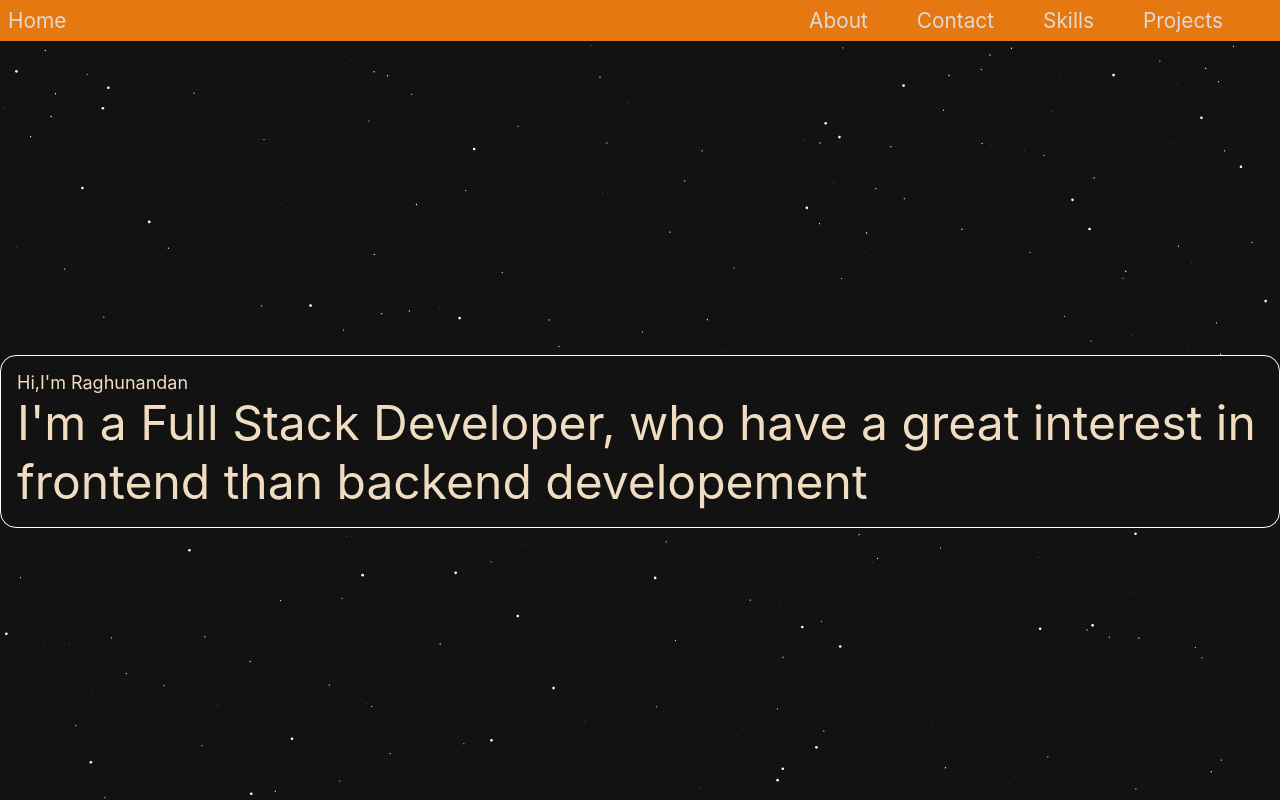
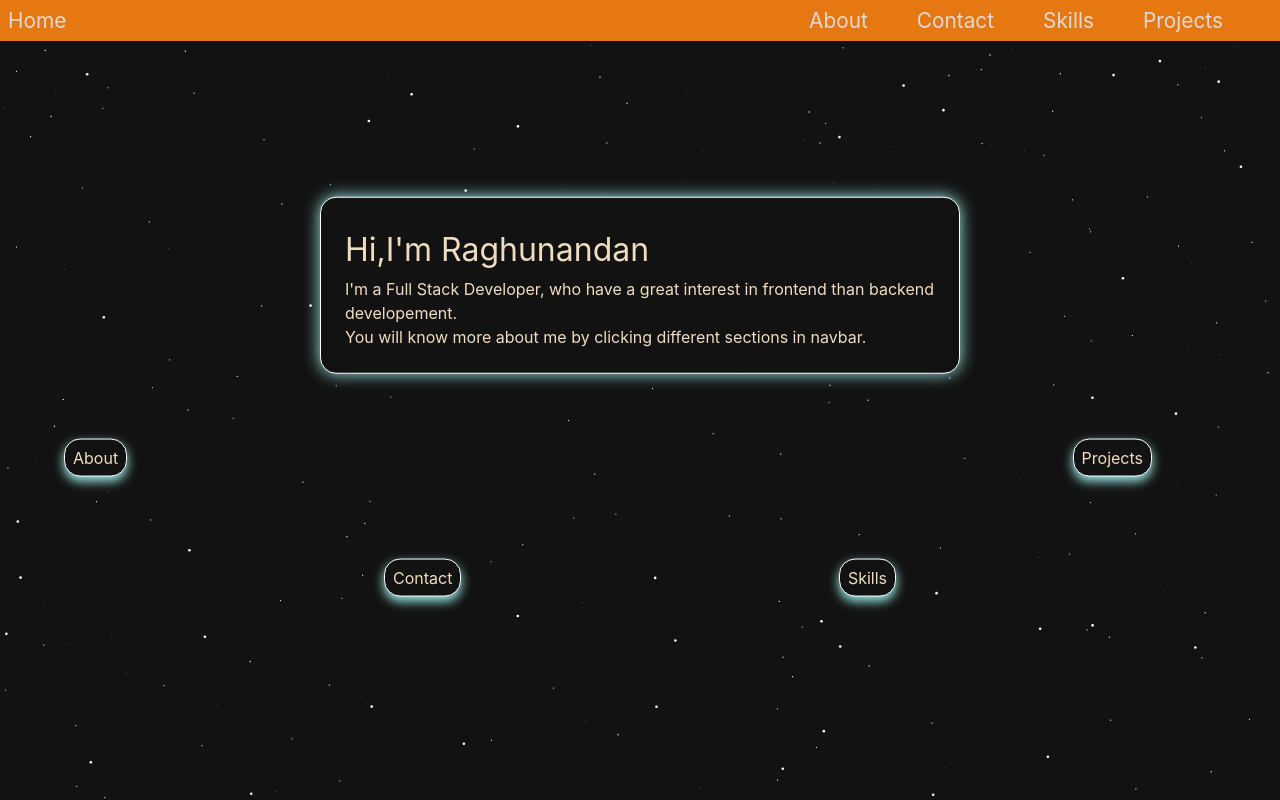
Before and after one commit to RajveerNarang/raghuweb, a React (Create React App) app: page / in a window 1280 px wide. Built offline with nearby package versions, Linux system fonts and the light colour scheme.

Commit message:
added float effect

```diff
--- a/src/components/Home/Home.jsx
+++ b/src/components/Home/Home.jsx
@@ -1,4 +1,5 @@
 import React from 'react'
+import {Link} from 'react-router-dom'
 
 import home from './home.module.css'
 import Stars from './Stars'
@@ -6,12 +7,19 @@ import Stars from './Stars'
 function Home() {
 	return (
 		<div className={home.back_ground} >
-			<Stars />
+			<Stars limit='275' />
 			<div className={home.intro_box}>
 				<div className={home.info_name}>Hi,I'm Raghunandan</div>
 				<div className={home.info_content}>
-					I'm a Full Stack Developer, who have a great interest in frontend than backend developement
+					I'm a Full Stack Developer, who have a great interest in frontend than backend developement.<br />
+					You will know more about me by clicking different sections in navbar.
 				</div>
+			</div>
+			<div className={home.nav_block_container}>
+				<Link to='/about' className={`${home.nav_block} ${home.about}`}>About</Link>
+				<Link to='/contact' className={`${home.nav_block} ${home.contact}`}>Contact</Link>
+				<Link to='/skills' className={`${home.nav_block} ${home.skills}`}>Skills</Link>
+				<Link to='/projects' className={`${home.nav_block} ${home.projects}`}>Projects</Link>
 			</div>
 		</div>
 	)
--- a/src/components/Home/Stars.jsx
+++ b/src/components/Home/Stars.jsx
@@ -1,6 +1,6 @@
 import React, { useEffect, useRef } from 'react';
 
-function Stars() {
+function Stars({limit}) {
 
 	const starRef = useRef(null)
 
@@ -18,15 +18,15 @@ function Stars() {
 
 		const draw = (frameCount) => {
 			stars.map((star, index) => {
-				if (index % 2 === 0) {
+				if (index % 3 === 0) {
 					ctx.fillStyle = '#ffffff'
 					ctx.beginPath()
-					ctx.arc(star.posX, star.posY, star.radius * Math.sin(frameCount*0.03)**2, 0, 2 * Math.PI)
+					ctx.arc(star.posX, star.posY, star.radius * Math.sin(frameCount*0.05)**2, 0, 2 * Math.PI)
 					ctx.fill()
 				} else {
 					ctx.fillStyle = '#ffffff'
 					ctx.beginPath()
-					ctx.arc(star.posX, star.posY, star.radius * Math.sin(frameCount*0.05)**2, 0, 2 * Math.PI)
+					ctx.arc(star.posX, star.posY, star.radius * Math.sin(frameCount*0.03)**2, 0, 2 * Math.PI)
 					ctx.fill()
 				}
 				return 'Success'
@@ -38,7 +38,7 @@ function Stars() {
 			canvas.height = window.innerHeight
 
 			stars = []
-			for (let i = 0; i < 250; i++) {
+			for (let i = 0; i < limit; i++) {
 				const margins = {
 					posX: Math.random() * window.innerWidth,
 					posY: Math.random() * window.innerHeight,
@@ -68,7 +68,7 @@ function Stars() {
 			window.removeEventListener('resize', setSize)
 		}
 
-	}, []);
+	}, [limit]);
 
 
 	return <canvas ref={starRef} ></canvas>;
--- a/src/components/Home/home.module.css
+++ b/src/components/Home/home.module.css
@@ -1,27 +1,81 @@
 .back_ground {
 	position: fixed;
-	/* background-image: linear-gradient(#111111, #2b153a, #083c49); */
 	background-color: #121212;
 	width: 100%;
 	height: 100%;
-
-	display: flex;
-	justify-content: center;
-	align-items: center;
 }
 
 .intro_box {
+	position: absolute;
+	top: 25%;
+	left: 50%;
+	transform: translate(-50%, -25%);
+
 	background-color: #121212;
 	border: 1px solid #ffffff;
 	border-radius: 1rem;
-	padding: 1rem;
+	box-shadow: 0 0 1rem #9ff1eb;
+	padding: 1.5rem;
 	color: #f0ddc1;
-
-	font-size: 3rem;
 
 	z-index: 10;
 }
 
 .info_name {
-	font-size: large;
+	margin: 0.5rem 0;
+	font-size: 2rem;
 }
+
+.info_content {
+	font-size: 1rem;
+	line-height: 1.5rem;
+}
+
+.nav_block {
+	color: #f0ddc1;
+	padding: 0.5rem;
+	background-color: #121212;
+
+	border: 1px solid #ffffff;
+	border-radius: 1rem;
+	position: absolute;
+	animation: float 2.5s infinite ease-in-out;
+	text-decoration: none;
+}
+
+@keyframes float {
+	0% {
+		transform: translateY(0);
+		box-shadow: 0 0.2rem 0.5rem #9ff1eb;
+	}
+	50% {
+		transform: translateY(-0.5rem);
+		box-shadow: 0 0.5rem 1rem #9ff1eb;
+	}
+	100% {
+		transform: translateY(0);
+		box-shadow: 0 0.2rem 0.5rem #9ff1eb;
+	}
+}
+
+.about {
+	position: absolute;
+	top: 50%;
+	left: 5%;
+	transform: translate(-5%, -50%);
+}
+.contact {
+	position: absolute;
+	top: 65%;
+	left: 30%;
+}
+.skills {
+	position: absolute;
+	top: 65%;
+	right: 30%;
+}
+.projects {
+	position: absolute;
+	top: 50%;
+	right: 10%;
+}
```
